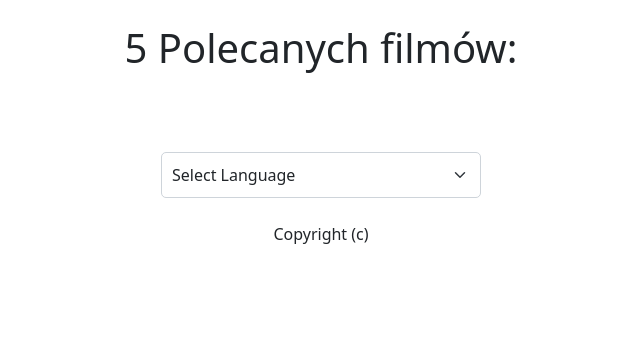
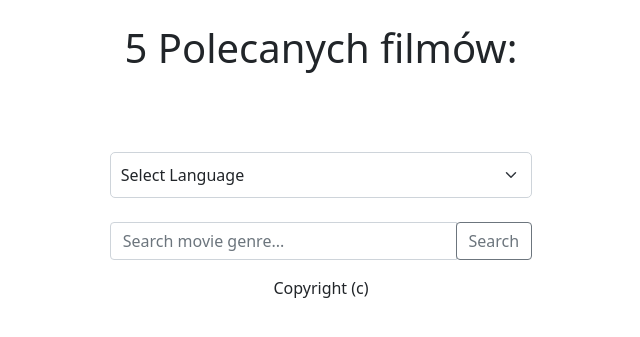
Before and after one commit to JakubD02/MovieRecommendAPI, a Django app: page /home/ in a window 1280 px wide. Shown: the part 56-393 px from the top of the page, without its empty margins (319-959 px from the left). Run offline with Django 5.2, Linux system fonts and the light colour scheme.

Commit message:
Add search description input

```diff
--- a/MovieRecommend/MovieRecommend/templates/home.html
+++ b/MovieRecommend/MovieRecommend/templates/home.html
@@ -1,14 +1,20 @@
 {% extends 'base.html' %}
 {% block content %}
 	<center>
-	<h1>5 Polecanych filmów:</h1>
-		<br/><br/><br/>
-  <select class="form-select" aria-label="Default select example" style="width: 25%; padding: 10px; font-size: 16px; border-radius: 5px;">
-    <option selected disabled>Select Language</option>
-    <option value="1">ES - Spanish</option>
-    <option value="2">EN - English</option>
-  </select>
+	<h1>5 Polecanych filmów:</h1><br/><br/><br/>
+  	<select class="form-select" aria-label="Default select example" style="width: 33%; padding: 10px; font-size: 16px; border-radius: 5px;">
+    	<option selected disabled>Select Language</option>
+    	<option value="1">ES - Spanish</option>
+    	<option value="2">EN - English</option>
+  	</select>
 	<br/>
+	<div class="input-group mb-3" style="width: 33%;">
+	  <input type="text" class="form-control" placeholder="Search movie genre..." aria-label="Search movie genre..." aria-describedby="button-addon2">
+	  <div class="input-group-append">
+		<button class="btn btn-outline-secondary" type="button" id="button-addon2">Search</button>
+	  </div>
+	</div>
+
 	Copyright (c)
 	</center>
 {% endblock %}
```
